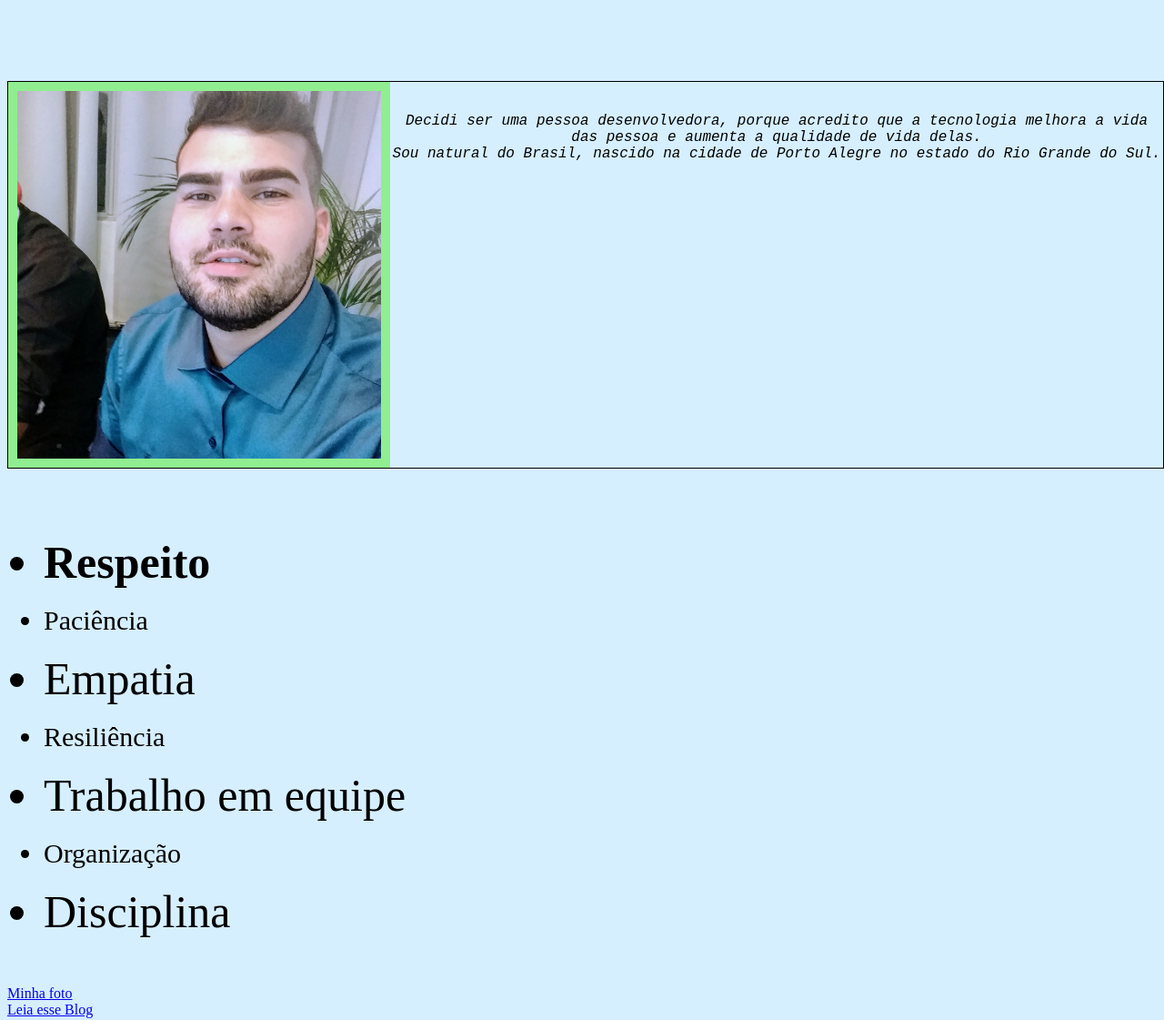
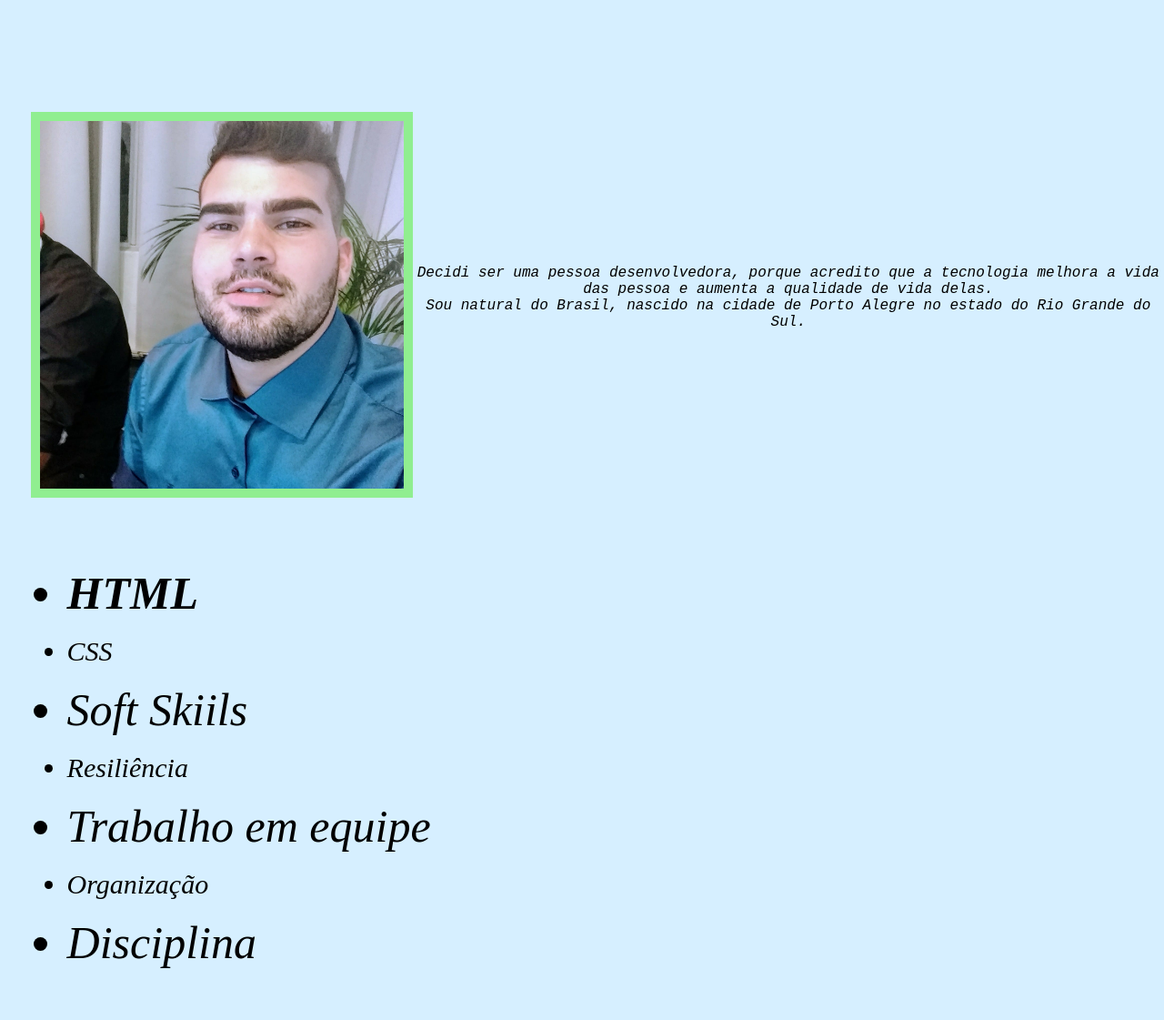
Before and after one commit to emerson-viegas/emerson-viegas.github.io, a plain HTML site: page index.html in a window 1280 px wide. Shown: the part 436-1557 px from the top of the page at 91% size. Drawn offline with Linux system fonts and the light colour scheme.

Commit message:
adicionando margem e padding nos elementos necessarios

```diff
--- a/index.html
+++ b/index.html
@@ -21,12 +21,15 @@
                     </p>
             </div>
     </div>
+
+
+
     <ul id="habi">
-        <li class="classe1"><strong>Respeito</strong></li><br>
+        <li class="classe1"><strong>HTML</strong></li><br>
 
-        <li class="classe2">Paciência</li><br>
+        <li class="classe2">CSS</li><br>
 
-        <li class="classe1">Empatia</li><br>
+        <li class="classe1">Soft Skiils</li><br>
 
         <li class="classe2">Resiliência</li><br>
 
@@ -38,9 +41,7 @@
     </ul><br>
 
 
-    <a href="#foto">Minha foto</a><br>
 
-    <a href="https://blog.betrybe.com/" target="_blank" >Leia esse Blog</a><br>
 
     <ol>
         <li><a href="#nome">Name</a></li>
--- a/style.css
+++ b/style.css
@@ -1,5 +1,6 @@
 body{
     background-color: #d6efff;
+    padding: 2%;
 }
 
 #nome{
@@ -13,6 +14,8 @@ body{
     font-family: 'Courier New', Courier, monospace;
     font-style: unset;
     text-align: center;
+    position: left;
+    margin-top: 150px;
 }
 
 .classe1{
@@ -24,8 +27,7 @@ body{
 }
 .part1 {
     position: absolute;
-    border: 1px black solid;
-    tex
+
 }
 
 
@@ -41,3 +43,6 @@ ul {
     position: relative;
     margin-top: 500px;
 }
+#habi li:nth-child(odd) {
+    font-style: italic;
+}
```
